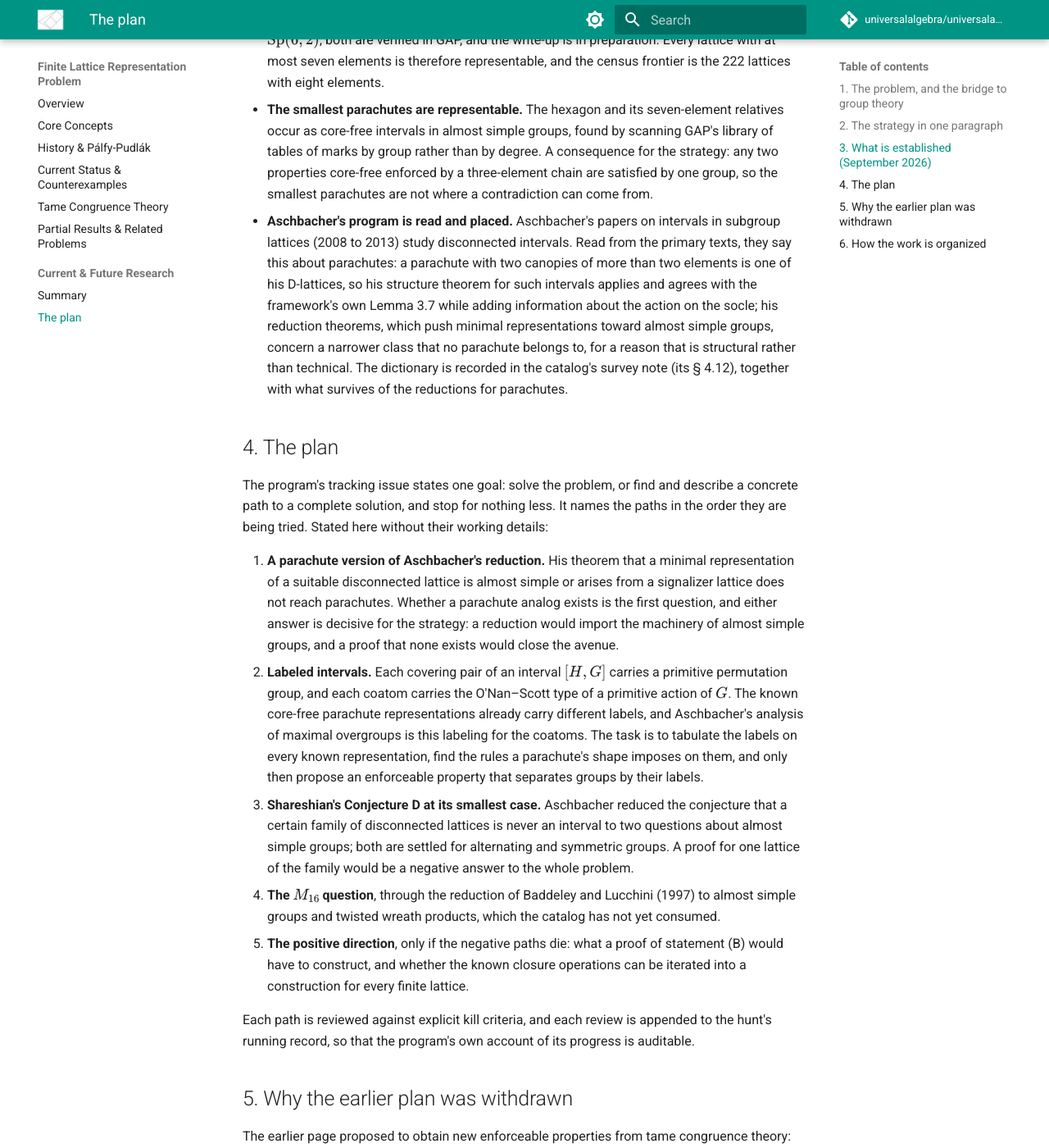
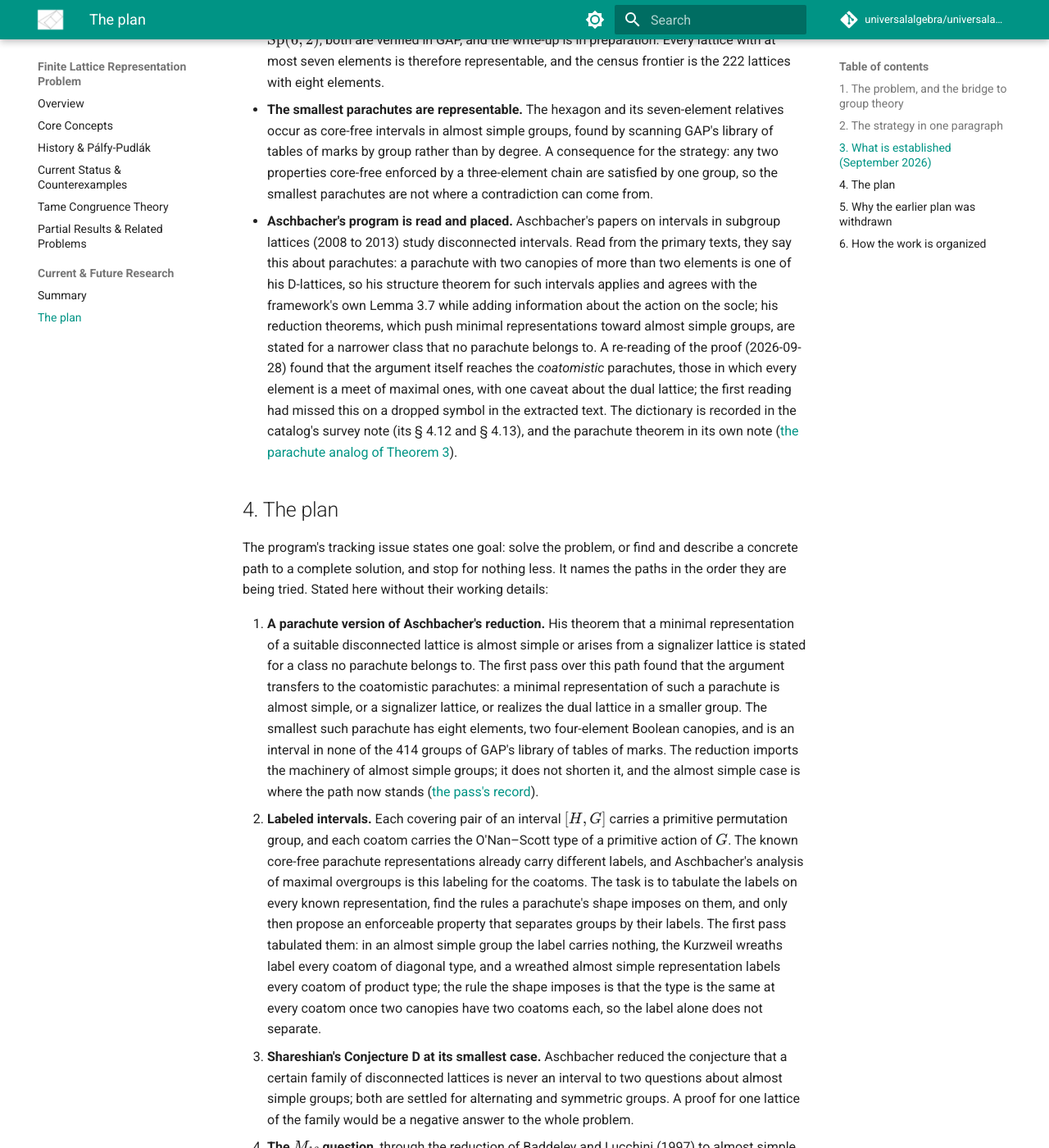
Before and after one commit to UniversalAlgebra/universalalgebra.org, an MkDocs documentation site: the page built from docs/flrp/deep.md, in a window 1280 px wide and 1400 px high, scrolled down 2203 px. Shown: the whole window at 82% size. Built offline with MkDocs 1.6.1 and Material for MkDocs 9.7.7, drawn with Linux system fonts in a browser that asks for light colours; comment, search, counter and statistics services are not loaded.

Commit message:
FLRP deep page: the parachute analog of Theorem 3, and the coatom labels
The first pass over the goal issue's paths (agda-algebras M6-27) found
that Aschbacher's Theorem 3 transfers to the coatomistic parachutes, and
tabulated the coatom labels of the known representations.  Update the two
paragraphs that said the reduction does not reach parachutes and that the
labels were still to be tabulated; add links to the two new notes, which
resolve once the agda-algebras PR merges.

🤖 AI-assisted development: Claude Fable 5.1 (Anthropic)

```diff
--- a/docs/flrp/deep.md
+++ b/docs/flrp/deep.md
@@ -110,10 +110,13 @@ construction up to the meta-theorem itself, with the imported theorems
    structure theorem for such intervals applies and agrees with the framework's
    own Lemma 3.7 while adding information about the action on the socle; his
    reduction theorems, which push minimal representations toward almost simple
-   groups, concern a narrower class that no parachute belongs to, for a reason
-   that is structural rather than technical.  The dictionary is recorded in the
-   catalog's survey note (its § 4.12), together with what survives of the
-   reductions for parachutes.
+   groups, are stated for a narrower class that no parachute belongs to.  A
+   re-reading of the proof (2026-09-28) found that the argument itself reaches
+   the *coatomistic* parachutes, those in which every element is a meet of
+   maximal ones, with one caveat about the dual lattice; the first reading had
+   missed this on a dropped symbol in the extracted text.  The dictionary is
+   recorded in the catalog's survey note (its § 4.12 and § 4.13), and the
+   parachute theorem in its own note ([the parachute analog of Theorem 3][t3]).
 
 ## 4. The plan
 
@@ -124,10 +127,16 @@ working details:
 
 1.  **A parachute version of Aschbacher's reduction.**  His theorem that a
     minimal representation of a suitable disconnected lattice is almost simple
-    or arises from a signalizer lattice does not reach parachutes.  Whether a
-    parachute analog exists is the first question, and either answer is
-    decisive for the strategy: a reduction would import the machinery of
-    almost simple groups, and a proof that none exists would close the avenue.
+    or arises from a signalizer lattice is stated for a class no parachute
+    belongs to.  The first pass over this path found that the argument
+    transfers to the coatomistic parachutes: a minimal representation of such
+    a parachute is almost simple, or a signalizer lattice, or realizes the
+    dual lattice in a smaller group.  The smallest such parachute has eight
+    elements, two four-element Boolean canopies, and is an interval in none of
+    the 414 groups of GAP's library of tables of marks.  The reduction imports
+    the machinery of almost simple groups; it does not shorten it, and the
+    almost simple case is where the path now stands ([the pass's
+    record][paths]).
 2.  **Labeled intervals.**  Each covering pair of an interval $[H, G]$ carries a
     primitive permutation group, and each coatom carries the O'Nan–Scott type
     of a primitive action of $G$.  The known core-free parachute
@@ -135,7 +144,12 @@ working details:
     of maximal overgroups is this labeling for the coatoms.  The task is to
     tabulate the labels on every known representation, find the rules a
     parachute's shape imposes on them, and only then propose an enforceable
-    property that separates groups by their labels.
+    property that separates groups by their labels.  The first pass tabulated
+    them: in an almost simple group the label carries nothing, the Kurzweil
+    wreaths label every coatom of diagonal type, and a wreathed almost simple
+    representation labels every coatom of product type; the rule the shape
+    imposes is that the type is the same at every coatom once two canopies
+    have two coatoms each, so the label alone does not separate.
 3.  **Shareshian's Conjecture D at its smallest case.**  Aschbacher reduced the
     conjecture that a certain family of disconnected lattices is never an
     interval to two questions about almost simple groups; both are settled for
```
Also changed, not shown: other parts of docs/flrp/deep.md (+2 -0 lines).
